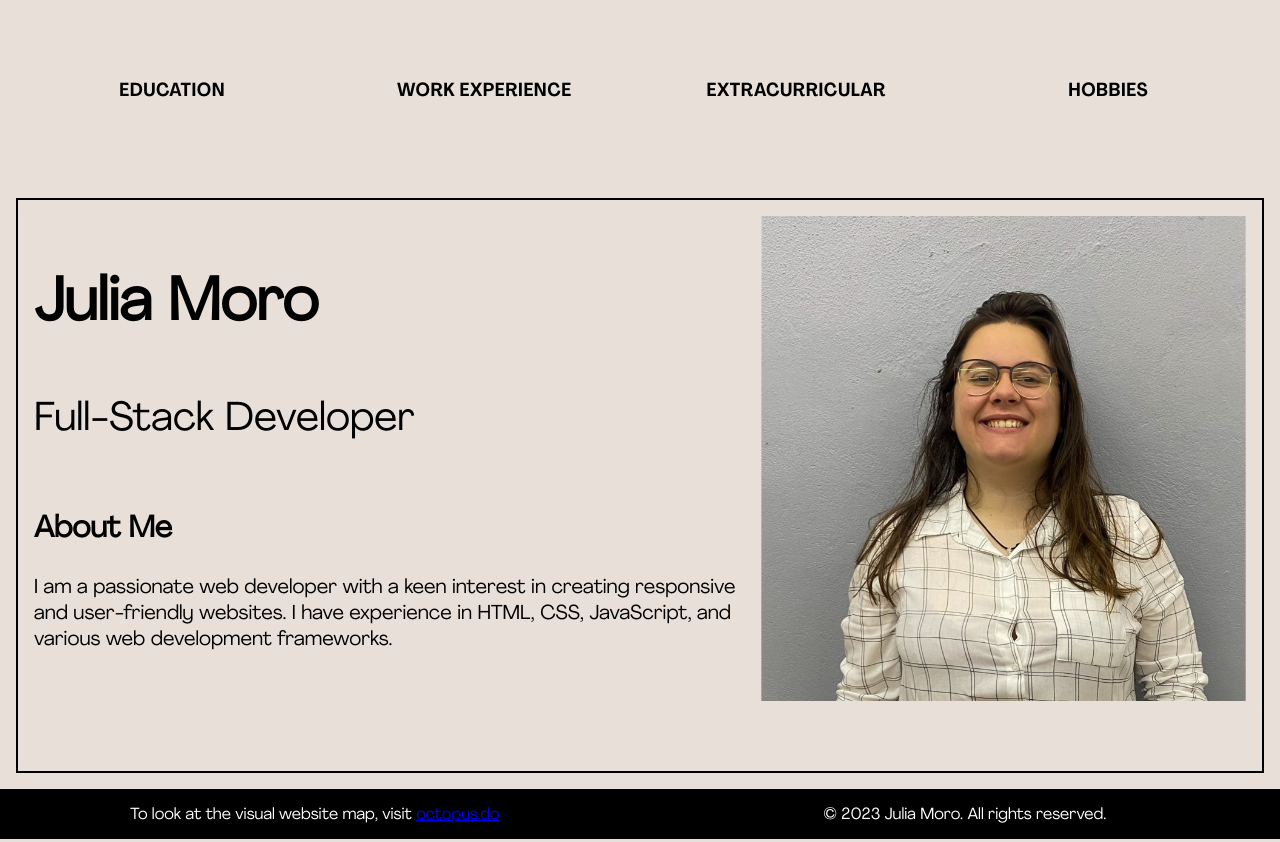
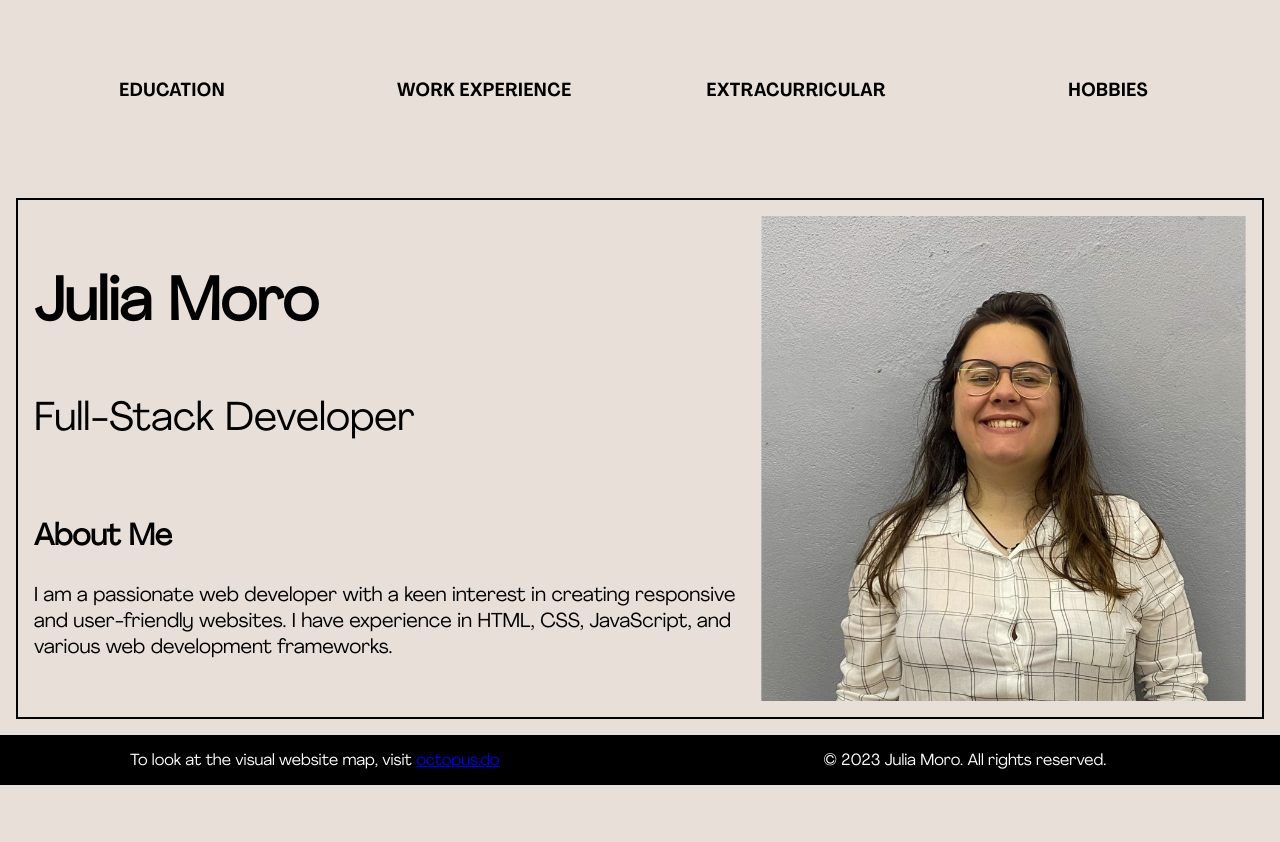
Before and after one commit to J-Moro/J-Moro.github.io, a plain HTML site: page index.html in a window 1280 px wide. After the commit the page ends 800 px from the top, so only its background shows below. Drawn offline with Linux system fonts and the light colour scheme.

Commit message:
Update index.css

```diff
--- a/index.css
+++ b/index.css
@@ -51,7 +51,7 @@ main {
 .info {
     display: grid;
     align-items: right;
-    grid-template-rows: 1fr 1fr;
+    grid-template-rows: 1fr 0.75fr;
     text-align: left;
 }
 
```
